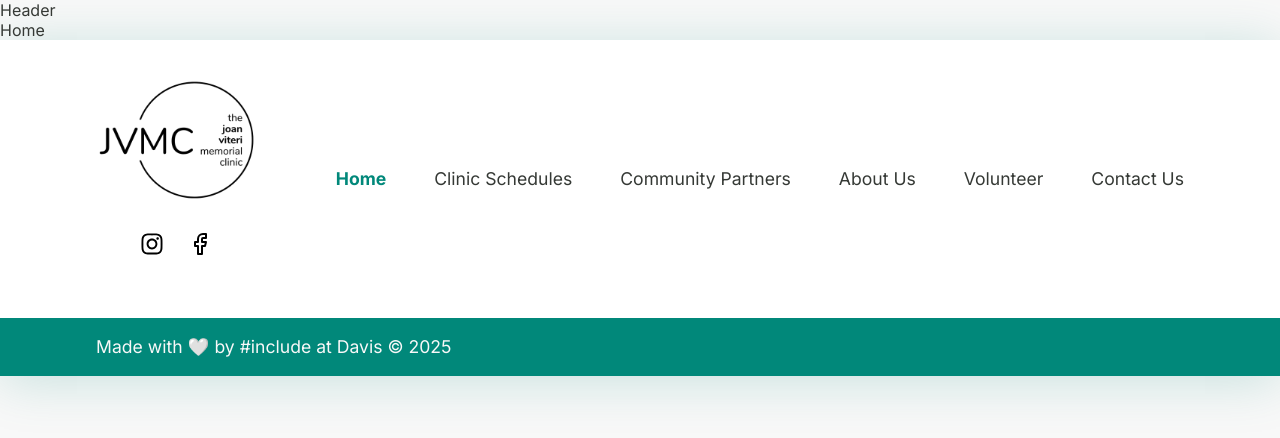
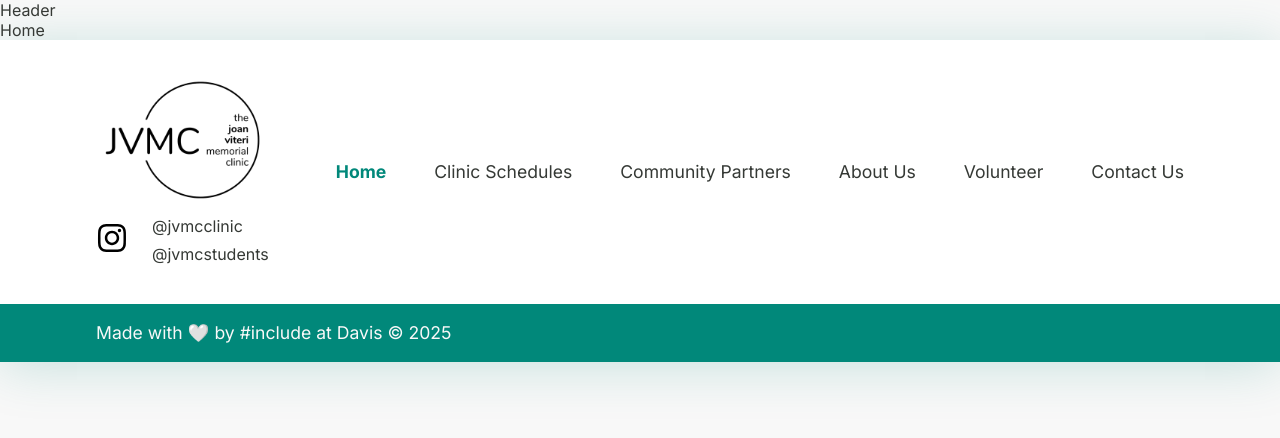
Before and after one commit to include-davis/jvmc, a Next.js app: page / in a window 1280 px wide. Shown: the top 438 px of the page. Built offline with nearby package versions, Linux system fonts and the light colour scheme.

Commit message:
implement new design for footer

```diff
--- a/app/(pages)/_components/Footer/Footer.jsx
+++ b/app/(pages)/_components/Footer/Footer.jsx
@@ -1,12 +1,10 @@
-'use client'
+"use client";
 import styles from "./Footer.module.scss";
 import Link from "next/link";
 import Image from "next/image";
-import { FaInstagram} from "react-icons/fa";
-import { LuFacebook } from "react-icons/lu";
-import footerData from '../../_data/footer.json';
+import { FaInstagram } from "react-icons/fa";
+import footerData from "../../_data/footer.json";
 import { useRouter } from "next/navigation";
-
 
 export default function Footer() {
   const { platform, url, icon } = footerData.socialLinks;
@@ -18,29 +16,32 @@ export default function Footer() {
     <footer className={styles.footer}>
       <div className={styles.topSection}>
         <div className={styles.logoSection}>
-        <div className={styles.logo}>
+          <div className={styles.logo}>
             <Image
-              src={"/logo.png"}
-              alt={"JVMC Logo"}
+              src="/logo.png"
+              alt="JVMC Logo"
               style={{ objectFit: "fill" }}
               fill={true}
             />
           </div>
           <ul className={styles.socialLinks}>
-            <li>
-              <a href="https://www.instagram.com/jvmclinic" target="_blank" rel="noopener noreferrer">
-                <FaInstagram />
+            <li className={styles.boxIcon}>
+              <a
+                href="https://www.instagram.com/jvmclinic"
+                target="_blank"
+                rel="noopener noreferrer"
+                >
+              <FaInstagram className={styles.icon} />
               </a>
             </li>
-            <li>
-              <a href="https://www.facebook.com/jvmclinic" target="_blank" rel="noopener noreferrer">
-                <LuFacebook />
-              </a>
+            <li className={styles.boxText}>
+              <div className={styles.at1}>@jvmcclinic</div>
+              <div className={styles.at2}>@jvmcstudents</div>
             </li>
           </ul>
         </div>
         <ul className={styles.navLinks}>
-        {[
+          {[
             { label: "Home", url: "/" },
             { label: "Clinic Schedules", url: "/clinic-schedule" },
             { label: "Community Partners", url: "/community-partners" },
--- a/app/(pages)/_components/Footer/Footer.module.scss
+++ b/app/(pages)/_components/Footer/Footer.module.scss
@@ -33,20 +33,36 @@ $logo-width: calc(8px * 20);
 .socialLinks {
   list-style: none;
   display: flex;
-  padding: 16px;
+  align-items: center;
   gap: 24px;
+}
 
-  li a {
-    font-size: 1.5rem;
-    transition: color 0.3s;
-    color: black;
-  }
+.boxIcon {
+  display: flex;
+  align-items: center;
+  justify-content: center;
+}
 
-  li a:hover {
-    color: var(--mint);
-  }
+.icon {
+  font-size: 2rem;
+  transition: color 0.3s;
+  color: black;
+}
 
+.boxText {
+  display: flex;
+  flex-direction: column;
 }
+
+.at1 {
+  display: flex;
+  margin-bottom: 8px;
+}
+
+.at2 {
+  display: flex;
+}
+
 
 .navLinks {
   list-style: none;
--- a/app/(pages)/_data/footer.json
+++ b/app/(pages)/_data/footer.json
@@ -4,11 +4,6 @@
         "platform": "Instagram",
         "url": "https://www.instagram.com/jvmclinic",
         "icon": "FaInstagram"
-      },
-      {
-        "platform": "Facebook",
-        "url": "https://www.facebook.com/jvmclinic",
-        "icon": "LuFacebook"
       }
     ],
     "navLinks": [
```
